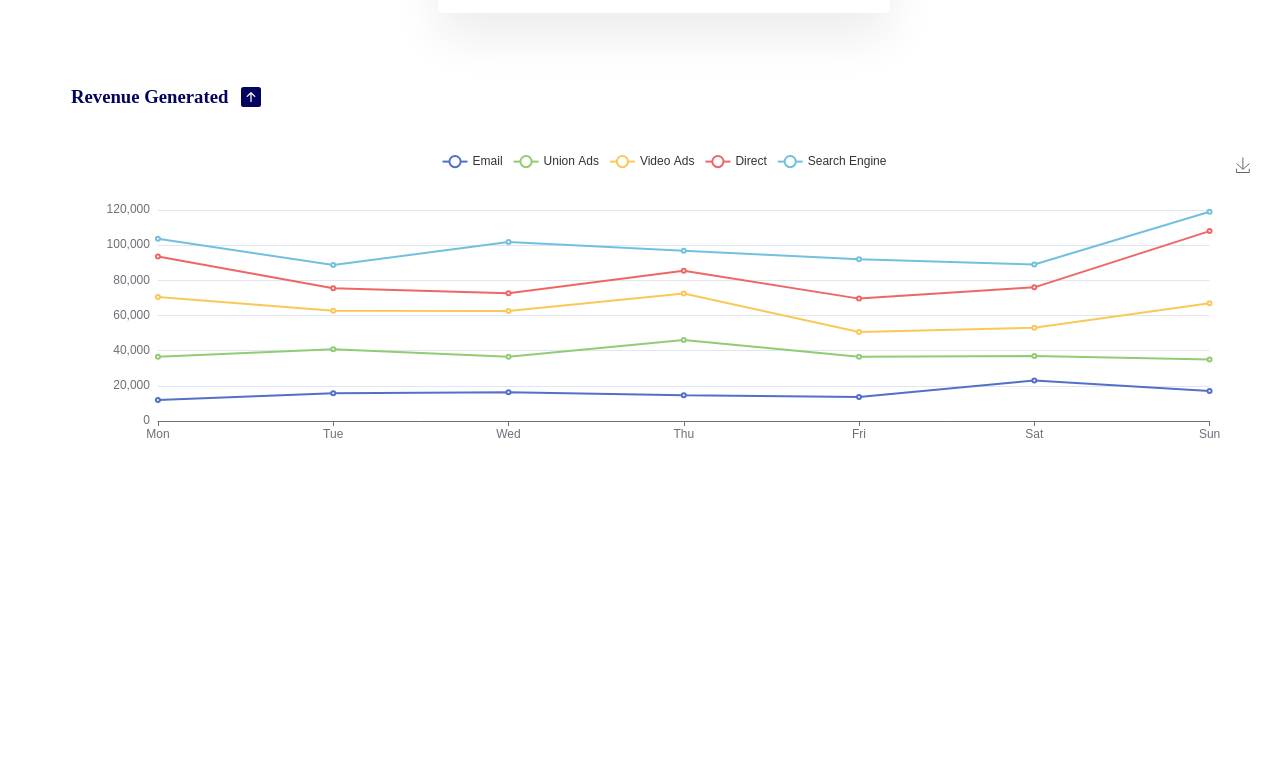
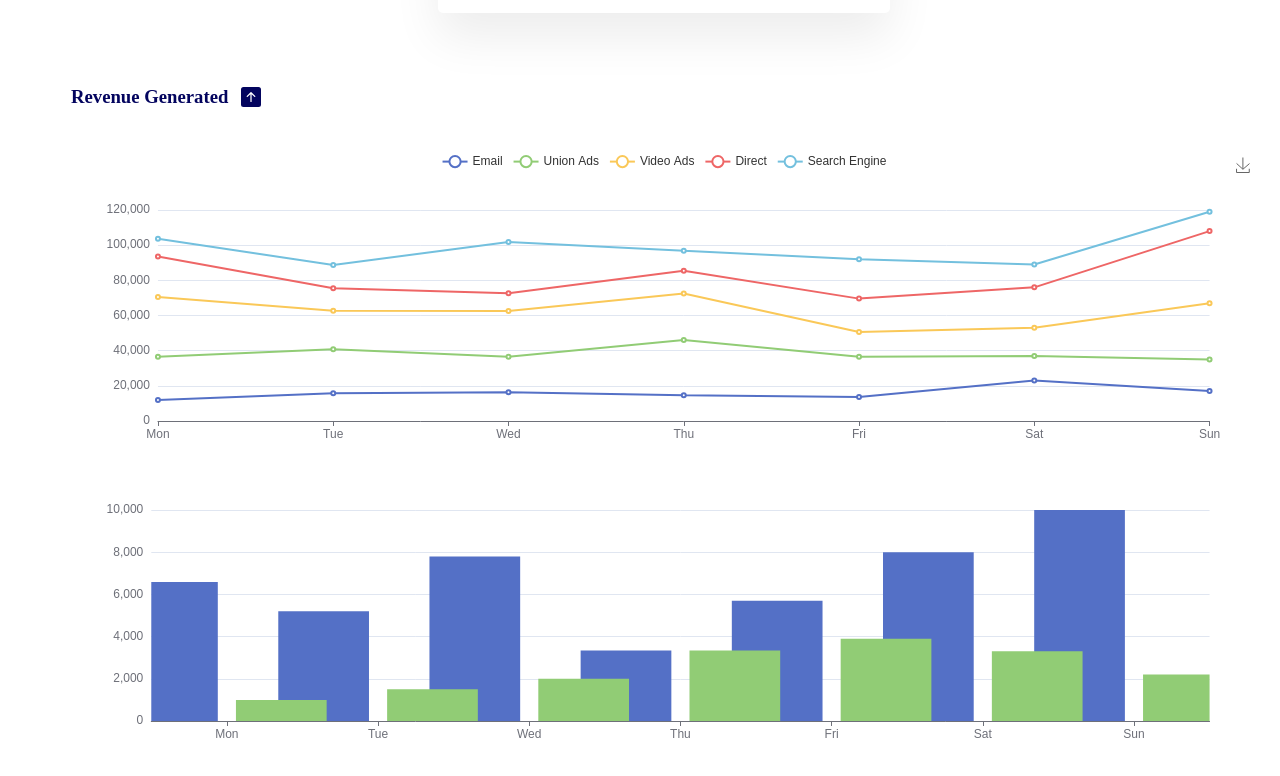
Before and after one commit to Doubting-Thomas/admin-dashboard, a React (Create React App) app: page /dashboard in a window 1280 px wide. Shown: the part 1250-2026 px from the top of the page. Before the commit the page ends 1768 px from the top, so only its background shows below. Built offline with nearby package versions, Linux system fonts and the light colour scheme; the HTML template or start-up script is replaced by a standard one.

Commit message:
fix: change file/function names to bar chart

```diff
--- a/src/components/Geography/Geography.jsx
+++ b/src/components/BarChart/BarChart.jsx
@@ -2,7 +2,7 @@ import React from "react";
 import ReactECharts from "echarts-for-react";
 import * as echarts from "echarts";
 
-const Geography = () => {
+const BarChart = () => {
   const option = {
     tooltip: {
       trigger: "axis",
@@ -47,4 +47,4 @@ const Geography = () => {
   };
   return <ReactECharts option={option} />;
 };
-export default Geography;
+export default BarChart;
--- a/src/components/Stats/Stats.jsx
+++ b/src/components/Stats/Stats.jsx
@@ -2,6 +2,8 @@ import React from "react";
 import css from "./Stats.module.css";
 import { BsFillArrowUpSquareFill } from "react-icons/bs";
 import StatsChart from "../StatsChart/StatsChart";
+import Geography from "../BarChart/BarChart";
+import BarChart from "../BarChart/BarChart";
 
 const Stats = () => {
   return (
@@ -20,7 +22,9 @@ const Stats = () => {
         </div>
       </div>
 
-      <div className={css.geography}></div>
+      <div className={css.bar}>
+        <BarChart />
+      </div>
     </div>
   );
 };
```
Also changed, not shown: src/components/TableData/TableData.jsx (added), src/components/TableData/TableData.module.css (added).
